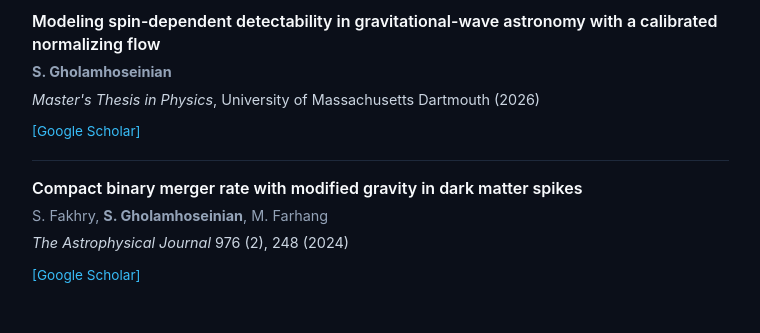
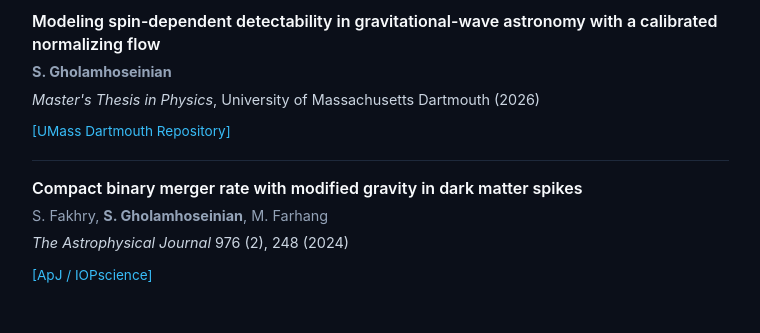
Before and after one commit to saraghl/saraghl.github.io, a plain HTML site: page index.html in a window 1280 px wide. Shown: the part 960-1293 px from the top of the page, without its empty margins (421-1181 px from the left). Drawn offline with nearby package versions, Linux system fonts and the light colour scheme; some icons are missing.

Commit message:
Update index.html

```diff
--- a/index.html
+++ b/index.html
@@ -282,7 +282,7 @@
                         <div class="pub-authors"><strong>S. Gholamhoseinian</strong></div>
                         <div class="pub-venue"><em>Master's Thesis in Physics</em>, University of Massachusetts Dartmouth (2026)</div>
                         <div class="pub-links">
-                            <a href="https://scholar.google.com/citations?user=hUaRjjQAAAAJ&hl=en" target="_blank" rel="noopener noreferrer">[Google Scholar]</a>
+                            <a href="https://repository.lib.umassd.edu/esploro/outputs/graduate/Modeling-spin-dependent-detectability-in-gravitational-wave-astronomy/9914552288601301" target="_blank" rel="noopener noreferrer">[UMass Dartmouth Repository]</a>
                         </div>
                     </div>
 
@@ -291,7 +291,7 @@
                         <div class="pub-authors">S. Fakhry, <strong>S. Gholamhoseinian</strong>, M. Farhang</div>
                         <div class="pub-venue"><em>The Astrophysical Journal</em> 976 (2), 248 (2024)</div>
                         <div class="pub-links">
-                            <a href="https://scholar.google.com/citations?user=hUaRjjQAAAAJ&hl=en" target="_blank" rel="noopener noreferrer">[Google Scholar]</a>
+                            <a href="https://iopscience.iop.org/article/10.3847/1538-4357/ad8917/meta" target="_blank" rel="noopener noreferrer">[ApJ / IOPscience]</a>
                         </div>
                     </div>
                 </section>
```
